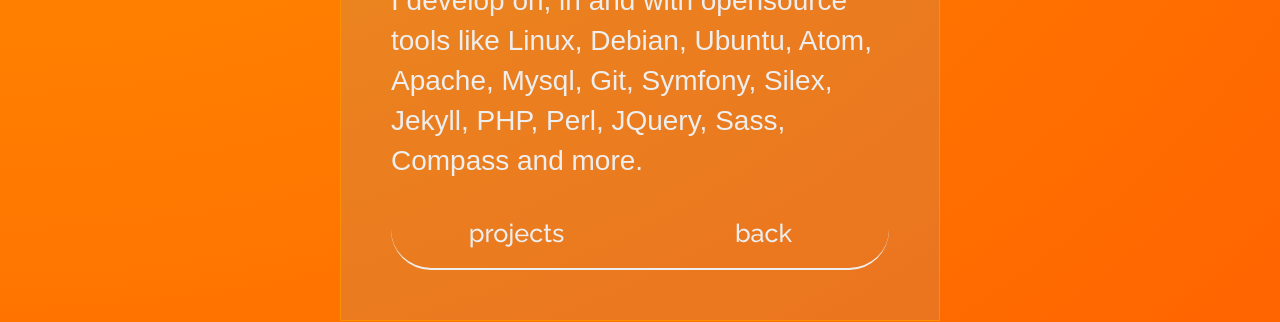
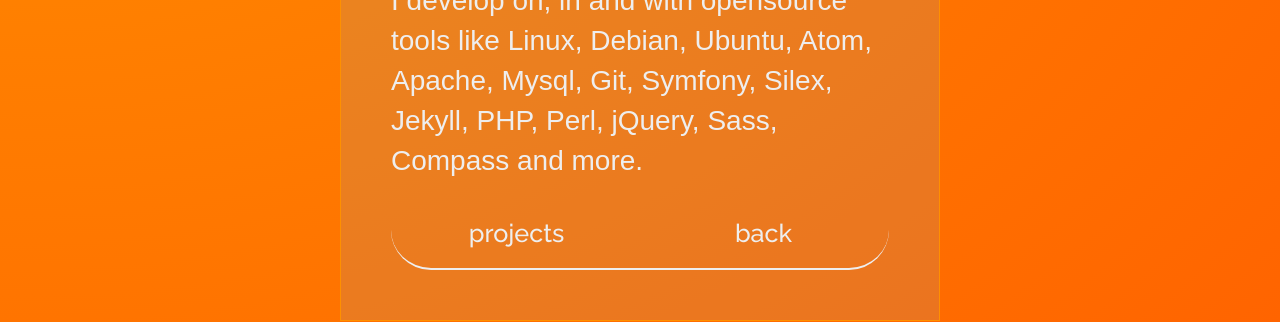
Before and after one commit to frian/frian.github.io, a Jekyll site: the page built from about.html, in a window 1280 px wide. Shown: the part 422-744 px from the top of the page. Built offline with Jekyll 4.4.1, drawn with Linux system fonts in a browser that asks for light colours; nearby versions of some CDN libraries; some web fonts are replaced; some of the changed text lies outside the part shown.

Commit message:
minor fixes

```diff
--- a/about.html
+++ b/about.html
@@ -14,7 +14,7 @@ body_class: index
         </p>
         <p>
             I develop on, in and with opensource tools like Linux, Debian, Ubuntu, Atom, Apache, Mysql, Git, Symfony,
-            Silex, Jekyll, PHP, Perl, JQuery, Sass, Compass and more.
+            Silex, Jekyll, PHP, Perl, jQuery, Sass, Compass and more.
         </p>
 
         <div class="indexnav" role="navigation" style="width: 100%!important;">
```
Also changed, not shown: _includes/html_head.html (+4 -5 lines), _pages/piow.md (+3 -0 lines).
